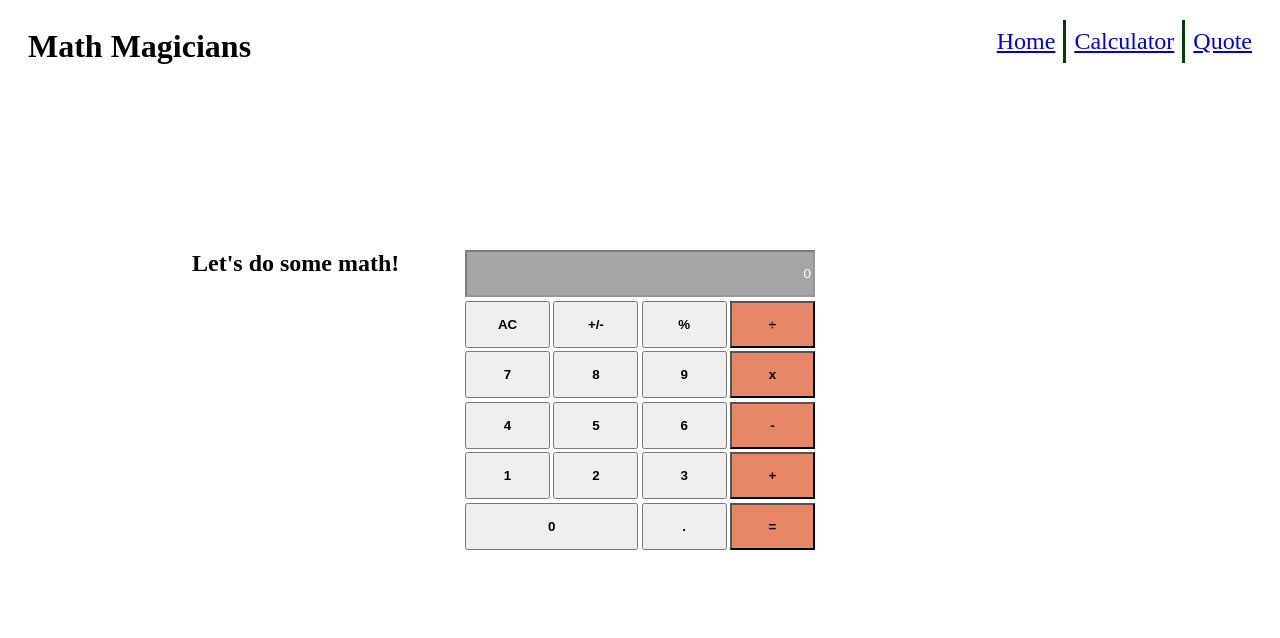
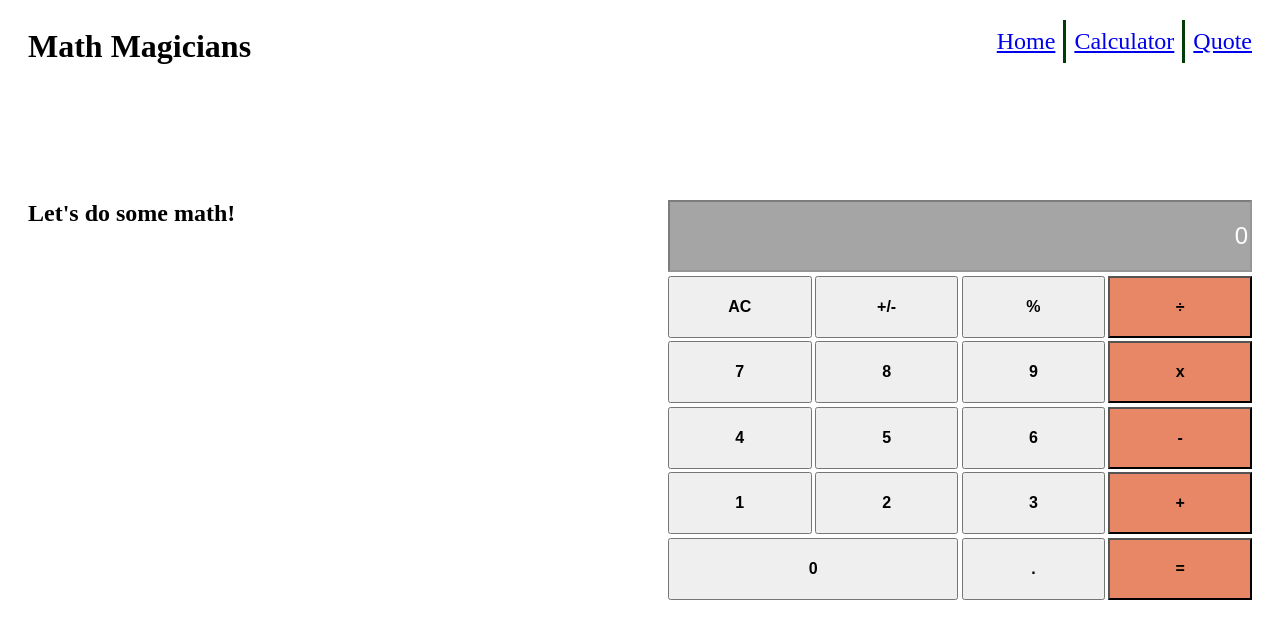
Before and after one commit to jaferIdrees/math-magicians-react, a React (Create React App) app: page /calculator in a window 1280 px wide. Shown: the top 638 px of the page. Built offline with nearby package versions, Linux system fonts and the light colour scheme.

Commit message:
Apply required changes

```diff
--- a/package.json
+++ b/package.json
@@ -2,11 +2,13 @@
   "name": "math-magicians-react",
   "version": "0.1.0",
   "private": true,
+  "homepage": "https://github.com/jaferIdrees/math-magicians-react",
   "dependencies": {
     "@testing-library/jest-dom": "^5.16.4",
     "@testing-library/react": "^13.3.0",
     "@testing-library/user-event": "^13.5.0",
     "big.js": "^6.2.1",
+    "gh-pages": "^4.0.0",
     "react": "^18.2.0",
     "react-dom": "^18.2.0",
     "react-router-dom": "^6.3.0",
@@ -17,7 +19,9 @@
     "start": "react-scripts start",
     "build": "react-scripts build",
     "test": "react-scripts test",
-    "eject": "react-scripts eject"
+    "eject": "react-scripts eject",
+    "predeploy": "npm run build",
+    "deploy": "gh-pages -d build"
   },
   "eslintConfig": {
     "extends": [
--- a/src/App.css
+++ b/src/App.css
@@ -15,8 +15,11 @@
   display: grid;
   gap: 0.2em;
   grid-template-columns: repeat(4, 1fr);
-  max-width: 350px;
-  max-height: 300px;
+  max-width: 50vw;
+  min-width: 40vw;
+  max-height: 400px;
+  margin: auto 28px;
+  left: calc(90vw - 40vw);
 }
 
 .result {
@@ -24,11 +27,13 @@
   background-color: rgb(165, 165, 165);
   color: white;
   text-align: right;
+  font-size: 1.5em;
 }
 
 .key,
 .number {
   font-weight: bold;
+  font-size: 1.0em;
 }
 
 .number[value='0'] {
@@ -52,9 +57,10 @@
   position: absolute;
   top: 0;
   bottom: 0;
-  left: -20vw;
+  left: 0;
   right: 0;
-  margin: auto;
-  max-width: 50vw;
-  max-height: 300px;
+  margin: auto 28px;
+  max-width: 30vw;
+  min-width: 20vw;
+  max-height: 400px;
 }
```
Also changed, not shown: 2 other files (tests, documents, lock files or other folders).
